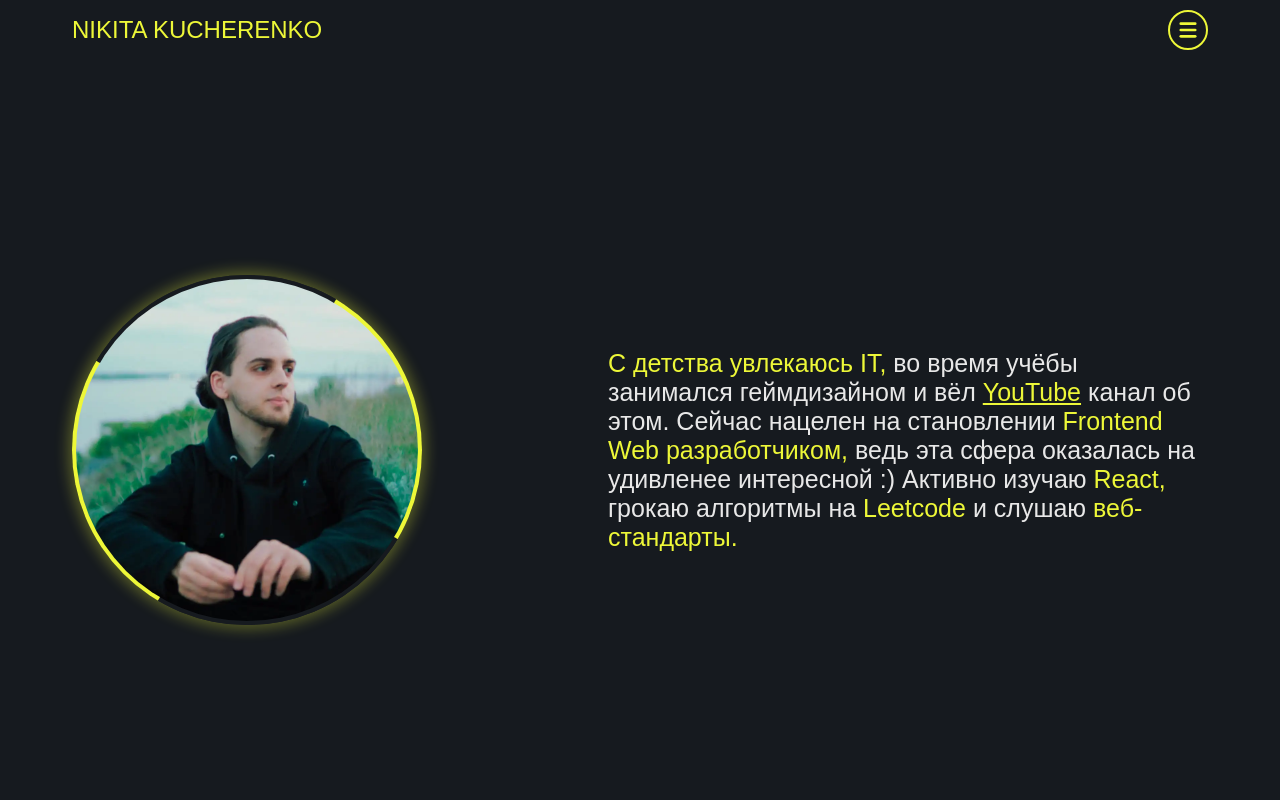
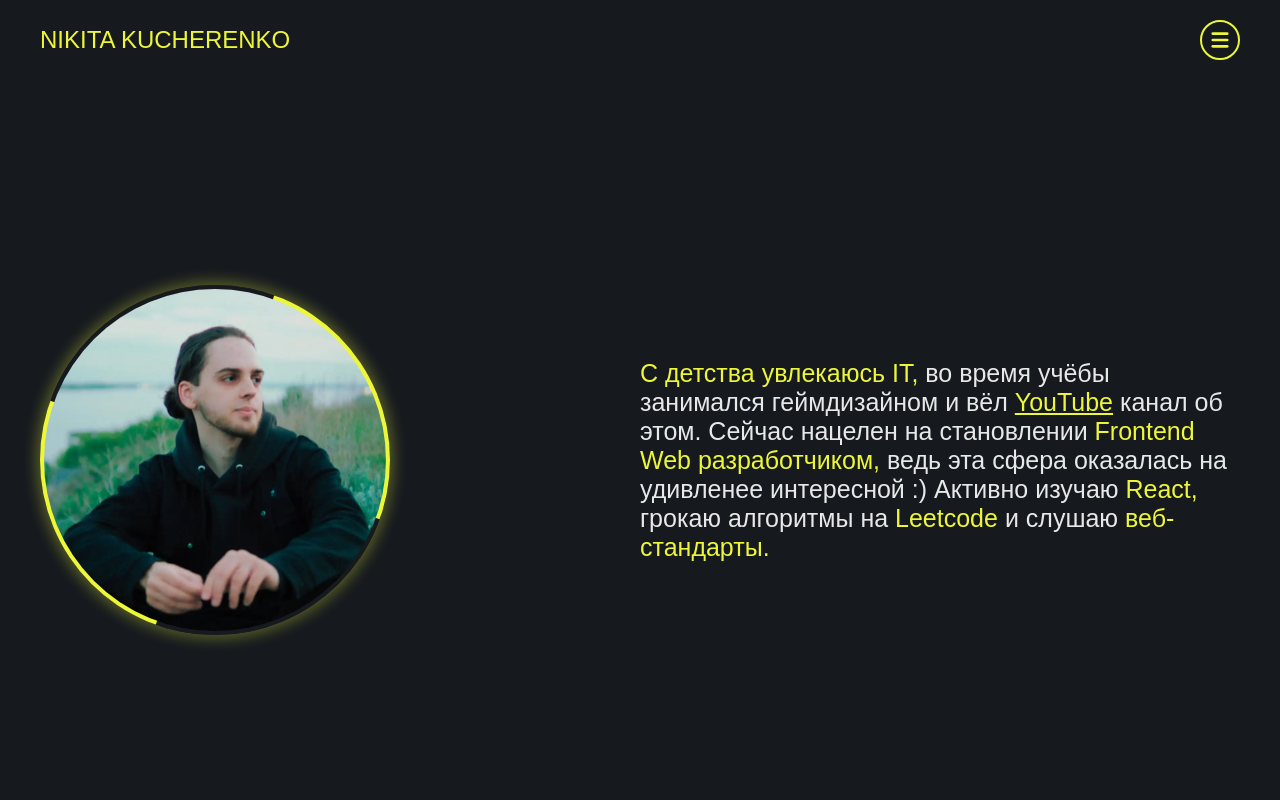
Before and after one commit to KrashheR/krashher-website, a React (Create React App) app: page / in a window 1280 px wide. Shown: the top 800 px of the page. Built offline with nearby package versions, Linux system fonts and the light colour scheme.

Commit message:
Fixed isseses

```diff
--- a/src/components/aboutMe/aboutMe.jsx
+++ b/src/components/aboutMe/aboutMe.jsx
@@ -9,7 +9,7 @@ function AboutMe () {
 
   return(
     <Container>
-      <StyledAboutMe id="#aboutme">
+      <StyledAboutMe>
         <MyPhoto imageSrc={myPhotoImg}></MyPhoto>
         <StyledAboutMeText><StyledKeyword>C детства увлекаюсь IT,</StyledKeyword> во время учёбы занимался геймдизайном и вёл <StyledAboutMeLink href="https://www.youtube.com/@krashher2690">YouTube</StyledAboutMeLink> канал об этом.
           Сейчас нацелен на становлении <StyledKeyword>Frontend Web разработчиком,</StyledKeyword> ведь эта сфера оказалась на удивленее интересной :)
--- a/src/components/card/card.jsx
+++ b/src/components/card/card.jsx
@@ -23,8 +23,6 @@ function Card ({ data, animationOrder }) {
     }
   }
 
-  let imgLink = data.image;
-
   return (
     <StyledCard as={motion.div} variants={showingAnimation} initial="hidden" whileInView="visible" viewport={{ once: true }}>
       <StyledImage src={process.env.PUBLIC_URL + data.image} alt={data.title + " скриншот"}/>
--- a/src/components/container/styled.js
+++ b/src/components/container/styled.js
@@ -3,5 +3,9 @@ import styled from "styled-components";
 export const StyledContainer = styled.div`
   max-width: 1200px;
   margin: 0 auto;
-  padding: 0 2em;
+  padding: 0;
+
+  @media(max-width: ${(props) => props.theme.deviceSizes.laptop}) {
+    padding: 0 2em;
+  }
 `;
--- a/src/components/header/styled.js
+++ b/src/components/header/styled.js
@@ -4,5 +4,5 @@ export const StyledHeader = styled.header`
   display: flex;
   justify-content: space-between;
   align-items: center;
-  padding-top: 10px;
+  padding-top: 20px;
 `;
```
